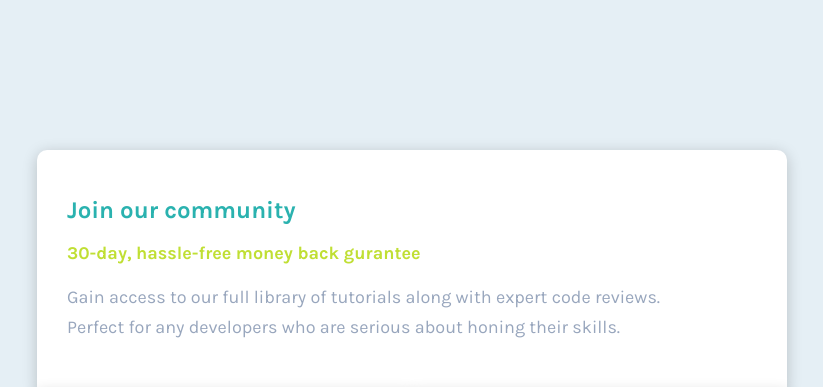
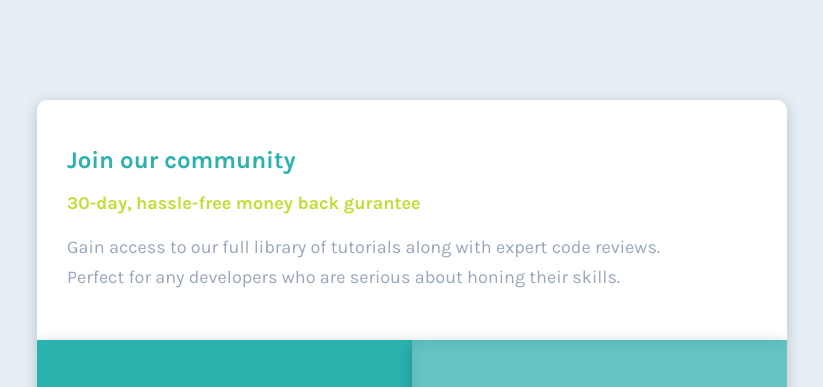
Before and after one commit to webstormcam/Single_Price_Component, a plain HTML site: page index.html in a window 1536 px wide. Shown: the top 387 px of the page, without its empty margins (356-1179 px from the left). Drawn offline with Linux system fonts and the light colour scheme.

Commit message:
Adjusting the width the website is responsive at

```diff
--- a/style.css
+++ b/style.css
@@ -115,9 +115,9 @@ h1{
     display: none;
 }
 
-@media screen and (min-width:1440px){
+@media screen and (min-width:1024px){
   main{
-      margin-top: 150px;
+      margin-top: 100px;
       width: 750px;
       padding: 30px;
   }
```
